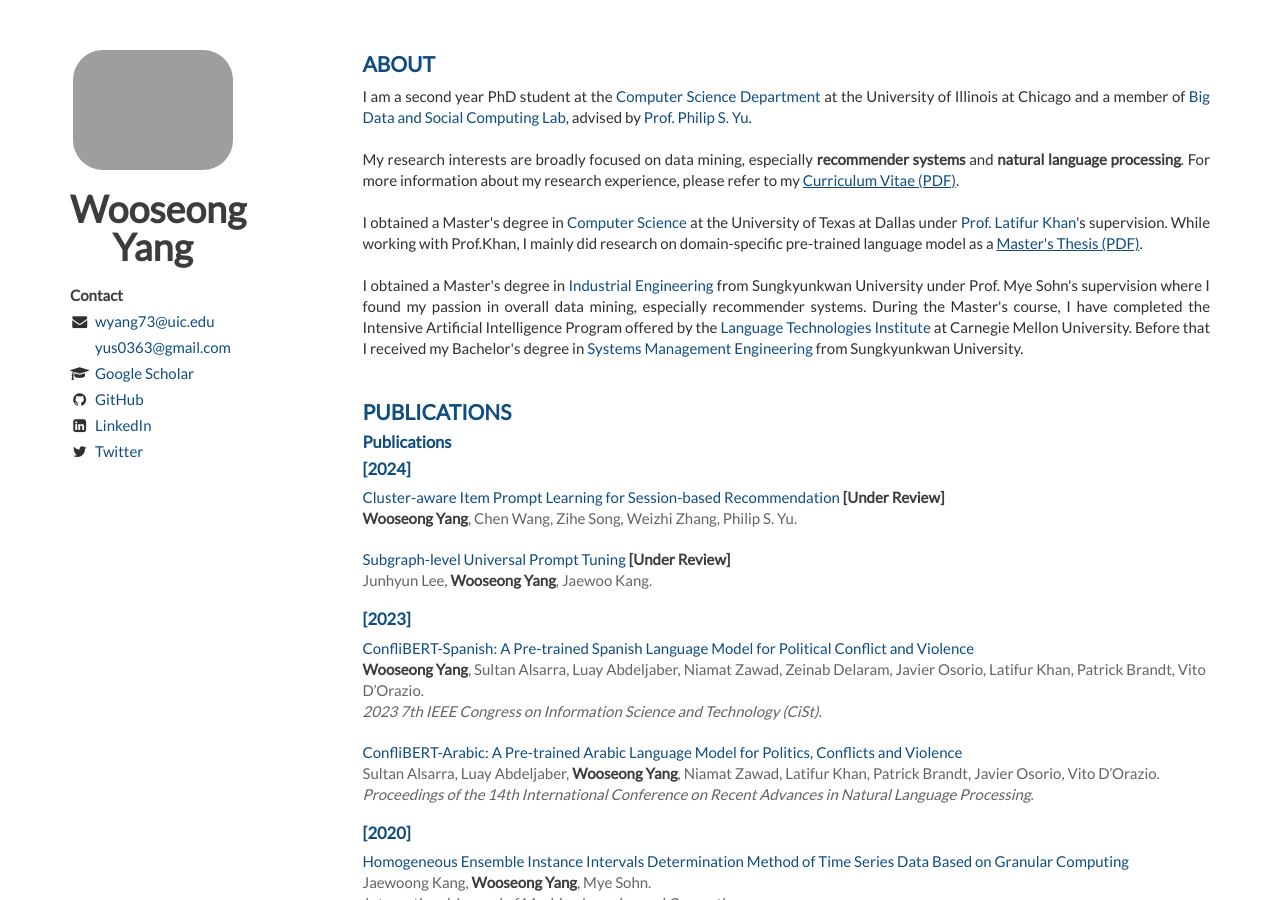
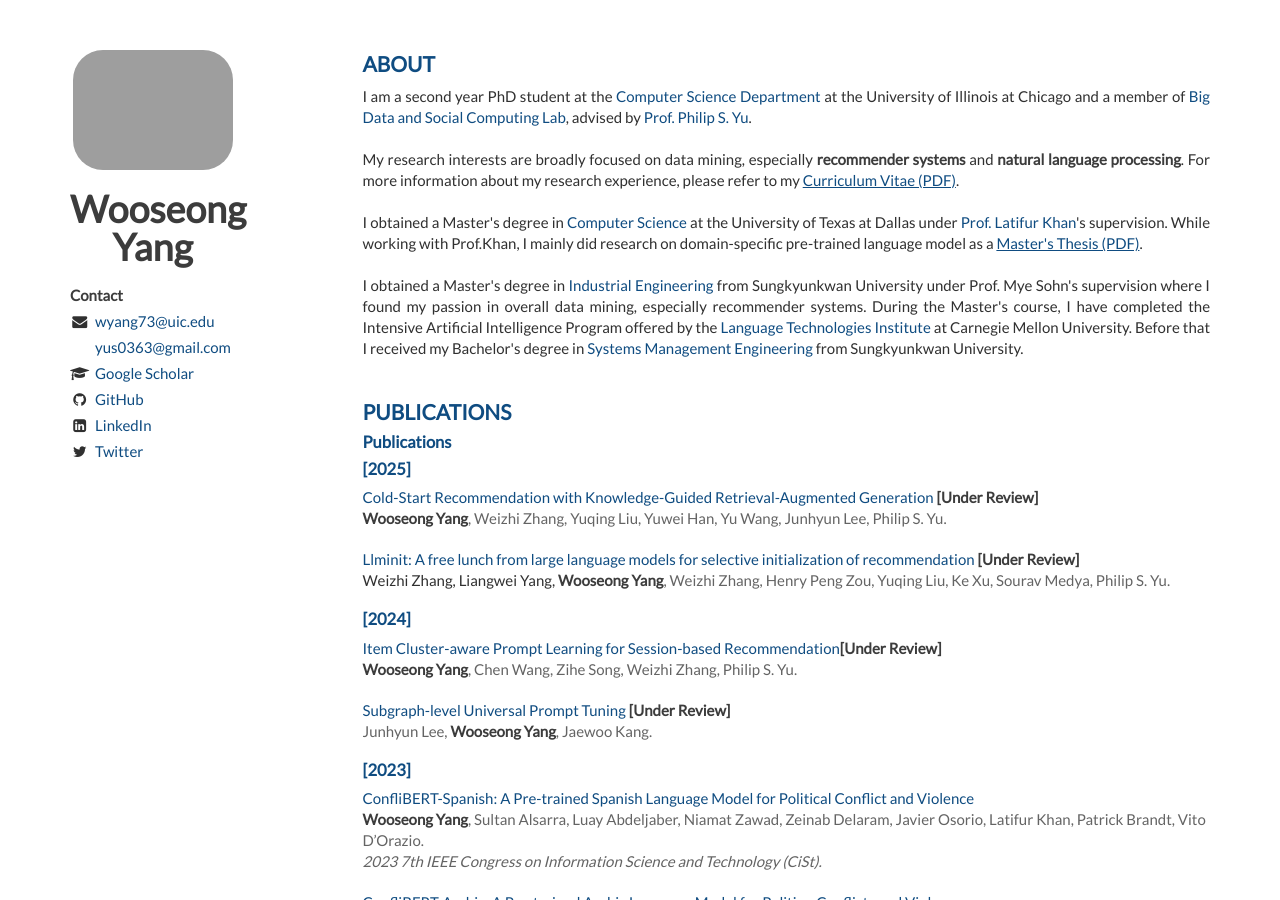
Before and after one commit to WooseongYang/WooseongYang.github.io, a Jekyll site: the page built from index.html, in a window 1280 px wide and 900 px high. Built offline with Jekyll 4.4.1, drawn with Linux system fonts in a browser that asks for light colours; nearby versions of some CDN libraries; the list of posts is cut into pages by our own code.

Commit message:
Update publications.html

```diff
--- a/_includes/publications.html
+++ b/_includes/publications.html
@@ -3,10 +3,24 @@
 
     <h2>Publications <span style="font-size: 90%;color: rgb(60, 60, 60);font-weight: normal;"></span></h2>
 
+    <h2>[2025]</h2>
+    <article>
+        <header>
+            <a href="https://arxiv.org/pdf/2505.20773" class="paper_link">Cold-Start Recommendation with Knowledge-Guided Retrieval-Augmented Generation <em>[Under Review]</em> </a><br/>
+            <span><em>Wooseong Yang</em>, Weizhi Zhang, Yuqing Liu, Yuwei Han, Yu Wang, Junhyun Lee, Philip S. Yu.</span><br/>
+        </header>
+    </article>
+    <article>
+        <header>
+            <a href="https://arxiv.org/pdf/2503.01814" class="paper_link">Llminit: A free lunch from large language models for selective initialization of recommendation <em>[Under Review]</em> </a><br/>
+            Weizhi Zhang, Liangwei Yang, <span><em>Wooseong Yang</em>, Weizhi Zhang, Henry Peng Zou, Yuqing Liu, Ke Xu, Sourav Medya, Philip S. Yu.</span><br/>
+        </header>
+    </article>
+
     <h2>[2024]</h2>
     <article>
         <header>
-            <a href="https://arxiv.org/pdf/2410.04756" class="paper_link">Cluster-aware Item Prompt Learning for Session-based Recommendation <em>[Under Review]</em> </a><br/>
+            <a href="https://arxiv.org/pdf/2410.04756" class="paper_link">Item Cluster-aware Prompt Learning for Session-based Recommendation<em>[Under Review]</em> </a><br/>
             <span><em>Wooseong Yang</em>, Chen Wang, Zihe Song, Weizhi Zhang, Philip S. Yu.</span><br/>
         </header>
     </article>
```
